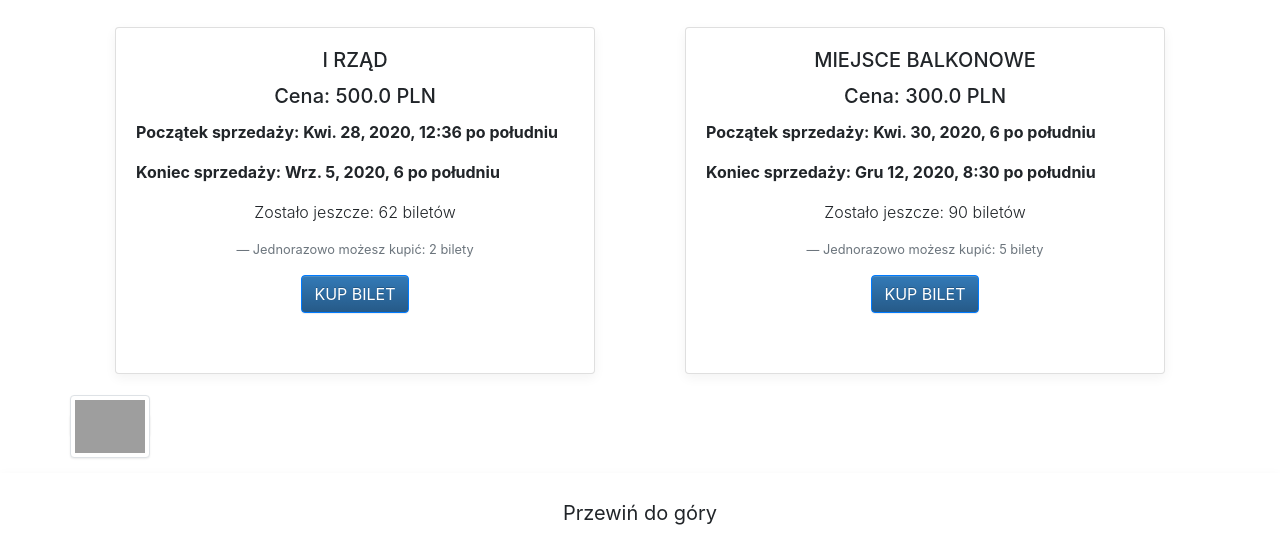
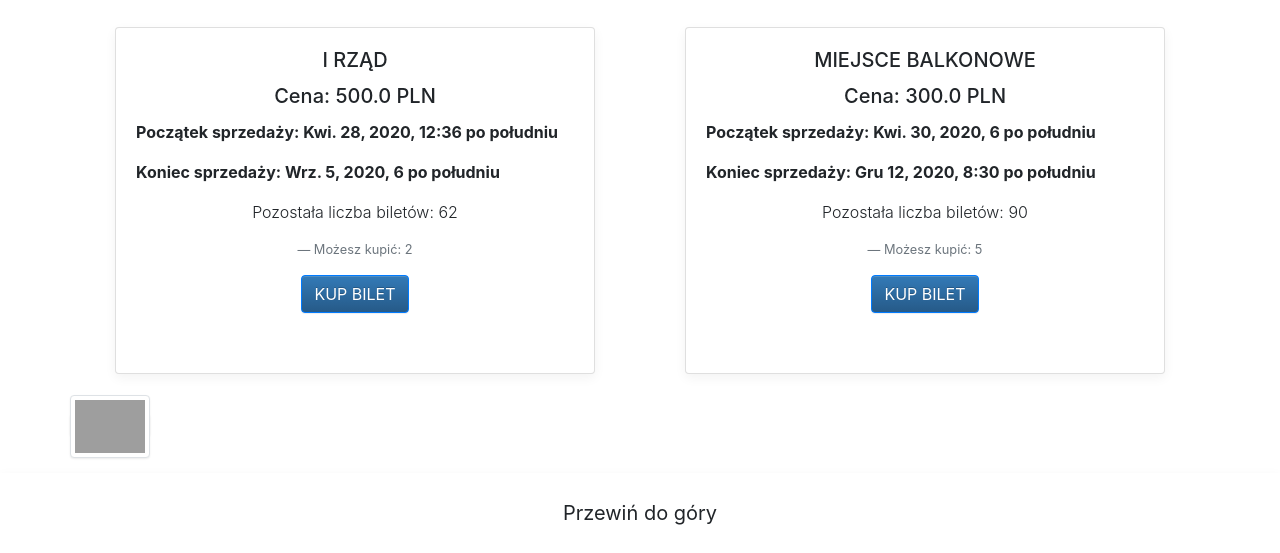
Before and after one commit to PythonProjectGroup/ticketsparty-backend, a Django app: page /events/1/ in a window 1280 px wide. Shown: the part 847-1400 px from the top of the page. Run offline with Django 3.2, Linux system fonts and the light colour scheme; a user stored in the database is signed in; data comes from the database, SQL or seed files in the repository; some libraries are stand-ins or nearby versions; grey boxes are pictures that could not be loaded.

Commit message:
fixes, fixes everywhere!

```diff
--- a/backend/errors.py
+++ b/backend/errors.py
@@ -4,3 +4,7 @@ class NoAvailableTickets(Exception):
 
 class UserHasExceededTheTicketAmountLimit(Exception):
     pass
+
+
+class InvalidAmount(Exception):
+    pass
--- a/backend/models.py
+++ b/backend/models.py
@@ -10,7 +10,7 @@ from django.db import models
 from django.utils.translation import ugettext_lazy as _
 
 from backend.errors import NoAvailableTickets, \
-    UserHasExceededTheTicketAmountLimit
+    UserHasExceededTheTicketAmountLimit, InvalidAmount
 
 
 class UserManager(BaseUserManager):
@@ -159,6 +159,8 @@ class ClientTickets(models.Model):
         if self.ticket_hash is None or self.ticket_hash == "":
             ticket_type = self.ticket_id
             print(self.amount)
+            if self.amount < 1 :
+                raise InvalidAmount(str(self.amount))
             if self.amount > ticket_type.available_amount:
                 raise NoAvailableTickets(str(ticket_type.available_amount))
 
--- a/backend/static/css/event.css
+++ b/backend/static/css/event.css
@@ -14,7 +14,7 @@ body {
     object-fit: cover;
 }
 
-.background-on{
+.background-on {
     overflow: hidden;
     background-size: cover;
     background-position: center;
@@ -27,7 +27,7 @@ body {
     object-fit: cover;
 }
 
-.background-off{
+.background-off {
     z-index: 9999;
 }
 
@@ -75,16 +75,25 @@ body {
     transition: opacity 1s ease;
 }
 
+.btn-disabled {
+    color: darkgrey;
+}
+
+.btn.btn-primary.green {
+    background-color: forestgreen;
+    border-color: transparent;
+}
+
 .btn:focus, .btn:active, button:focus, button:active {
     outline: none !important;
     box-shadow: none !important;
 }
 
-#image-gallery .modal-footer{
+#image-gallery .modal-footer {
     display: block;
 }
 
-.thumb{
+.thumb {
     margin-top: 15px;
     margin-bottom: 15px;
 }
--- a/backend/static/css/main.css
+++ b/backend/static/css/main.css
@@ -72,3 +72,8 @@ body {
     height: 200px;
     object-fit: cover;
 }
+
+.btn.btn-primary.green {
+    background-color: forestgreen;
+    border-color: transparent;
+}
--- a/backend/templates/backend/event.html
+++ b/backend/templates/backend/event.html
@@ -26,8 +26,9 @@
 
 </head>
 <body>
-{% if "lh3.googleusercontent.com" in pictures or not pictures%}
-    <div class="background-on" style="background-image: url('https://trello-backgrounds.s3.amazonaws.com/SharedBackground/2400x1600/0dcaf259403508a136e8dde0b8f9626f/photo-1578575436955-ef29da568c6c.jpg')"></div>
+{% if "lh3.googleusercontent.com" in pictures or not pictures %}
+    <div class="background-on"
+         style="background-image: url('https://trello-backgrounds.s3.amazonaws.com/SharedBackground/2400x1600/0dcaf259403508a136e8dde0b8f9626f/photo-1578575436955-ef29da568c6c.jpg')"></div>
 {% else %}
     <div class="background-on" style="background-image: url('{{ pictures.0 }}')"></div>
 {% endif %}
@@ -37,6 +38,7 @@
             <a href="/" class="btn btn-lg center-block test" role="button">Tickets Party</a>
             <nav>
                 {% if user.is_authenticated %}
+                    <a href="/events/new" class="btn btn-primary green" role="button">Dodaj wydarzenie</a>
                     <a href="/logout" class="btn btn-primary" role="button">Wyloguj się</a>
                 {% else %}
                     <a href="/login" class="btn btn-primary" role="button">Zaloguj się</a>
@@ -50,8 +52,9 @@
         <div class="row ">
             <div class="card box-shadow events-card   img-fluid" style="width: 45rem; height: auto">
                 <div class="embed-responsive embed-responsive-16by9 ">
-                    {% if "lh3.googleusercontent.com" in pictures or not pictures%}
-                        <img alt="haha" class="embed-responsive-item title-card" src="https://remotecoach.fit/wp-content/uploads/2020/01/placeholder_600x400.svg">
+                    {% if "lh3.googleusercontent.com" in pictures or not pictures %}
+                        <img alt="haha" class="embed-responsive-item title-card"
+                             src="https://remotecoach.fit/wp-content/uploads/2020/01/placeholder_600x400.svg">
                     {% else %}
                         <img alt="TEST" class="embed-responsive-item title-card" src={{ pictures.0 }}>
                     {% endif %}
@@ -89,15 +92,18 @@
                                             sprzedaży: {{ ticket_type.1.start_of_selling }}</p>
                                         <p class="font-weight-bold text-md-left">Koniec
                                             sprzedaży: {{ ticket_type.1.end_of_selling }}</p>
-                                        <p class="font-weight-light text-md-center">Zostało
-                                            jeszcze: {{ ticket_type.1.available_amount }} biletów</p>
-                                        <p class="blockquote-footer">Jednorazowo możesz
-                                            kupić: {{ ticket_type.2 }}
-                                            bilety</p>
+                                        <p class="font-weight-light text-md-center">Pozostała liczba
+                                            biletów: {{ ticket_type.1.available_amount }}</p>
+                                        <p class="blockquote-footer">Możesz
+                                            kupić: {{ ticket_type.2 }}</p>
 
+                                        {% if ticket_type.2 == 0 %}
+                                            <button class="btn-disabled">KUP BILET</button>
+                                        {% else %}
                                             <button type="button" class="btn btn-primary" data-toggle="modal"
                                                     data-target="#myModal">KUP BILET
                                             </button>
+                                        {% endif %}
 
                                         <div class="modal" id="myModal">
                                             <div class="modal-dialog">
@@ -118,11 +124,10 @@
                                                             sprzedaży: {{ ticket_type.1.start_of_selling }}</p>
                                                         <p class="font-weight-bold text-md-left">Koniec
                                                             sprzedaży: {{ ticket_type.1.end_of_selling }}</p>
-                                                        <p class="font-weight-light text-md-center">Zostało
-                                                            jeszcze: {{ ticket_type.1.available_amount }} biletów</p>
-                                                        <p class="blockquote-footer">Jednorazowo możesz
-                                                            kupić: {{ ticket_type.1.max_per_client }}
-                                                            bilety</p>
+                                                        <p class="font-weight-light text-md-center">Pozostała liczba
+                                                            biletów: {{ ticket_type.1.available_amount }}</p>
+                                                        <p class="blockquote-footer">Możesz
+                                                            kupić: {{ ticket_type.2 }}</p>
                                                         <form method="post" id="buyform">
                                                             {% csrf_token %}
                                                             <input type="number" name="ticket_type_id"
@@ -137,15 +142,6 @@
                                                                 {% endfor %}
                                                             </select>
 
-                                                            <div class="form-group" id="person">
-                                                                <label for="email">Proszę podać Adres Email osoby, dla
-                                                                    której kupujesz bilet</label>
-                                                                <input type="email" name="ticket_mail"
-                                                                       class="form-control" id="email"
-                                                                       value="{{ user.email }}"
-                                                                       aria-describedby="emailHelp"
-                                                                       placeholder="Podaj email na jaki mamy wysłać bilet">
-                                                            </div>
                                                             <div class="form-group">
                                                                 <label for="name">Proszę podać Imię i Nazwisko osoby,
                                                                     dla której kupujesz bilet</label>
@@ -180,11 +176,10 @@
                                             sprzedaży: {{ ticket_type.1.start_of_selling }}</p>
                                         <p class="font-weight-bold text-md-left">Koniec
                                             sprzedaży: {{ ticket_type.1.end_of_selling }}</p>
-                                        <p class="font-weight-light text-md-center">Zostało
-                                            jeszcze: {{ ticket_type.1.available_amount }} biletów</p>
-                                        <p class="blockquote-footer">Jednorazowo możesz
-                                            kupić: {{ ticket_type.1.max_per_client }}
-                                            bilety</p>
+                                        <p class="font-weight-light text-md-center">Pozostała liczba
+                                            biletów: {{ ticket_type.1.available_amount }}</p>
+                                        <p class="blockquote-footer">Możesz
+                                            kupić: {{ ticket_type.1.max_per_client }}</p>
                                         <a href="/login" class="btn btn-warning ">Aby zakupić bilet musisz się
                                             zalogować!</a>
                                     </div>
@@ -196,7 +191,7 @@
             </div>
         </div>
     {% else %}
-        Nie ma ticketów :(
+        Wydarzenie nie posiada dostępnych biletów.
     {% endif %}
 </div>
 
--- a/backend/templates/backend/main.html
+++ b/backend/templates/backend/main.html
@@ -22,6 +22,7 @@
                     <a href="/" class="btn btn-lg center-block test" role="button">Tickets Party</a>
                     <nav>
                         {% if user.is_authenticated %}
+                            <a href="/events/new" class="btn btn-primary green" role="button">Dodaj wydarzenie</a>
                             <a href="/logout" class="btn btn-primary" role="button">Wyloguj się</a>
                         {% else %}
                             <a href="/login" class="btn btn-primary" role="button">Zaloguj się</a>
--- a/backend/templates/registration/login.html
+++ b/backend/templates/registration/login.html
@@ -39,7 +39,7 @@
                                     {% endfor %}
                                     <div class="center-block text-center">
                                         <button class="btn btn-info btn-md " type="submit" value="login"
-                                                id="login_button">Potwierdź
+                                                id="login_button">Zaloguj się
                                         </button>
                                     </div>
                                 </form>
--- a/backend/views.py
+++ b/backend/views.py
@@ -46,9 +46,8 @@ def event(request, event_id):
         ticket_type_id = int(request.POST.get('ticket_type_id', -1))
         client_id = request.user.id
         name = request.POST.get('ticket_name', None)
-        mail = request.POST.get('ticket_mail', None)
         amount = request.POST.get('amount', 0)
-        if not name or not mail or ticket_type_id == -1:
+        if not name or ticket_type_id == -1:
             print("Warning: Malformed post")
         else:
             try:
@@ -132,7 +131,7 @@ def event_apikey(request, id):
 
 
 def e404(request):
-    return render(request, 'backend/404.html')
+    return render(request, '404.html')
 
 
 class CustomTokenObtainPairSerializer(TokenObtainPairSerializer):
--- a/tickets/urls.py
+++ b/tickets/urls.py
@@ -36,7 +36,7 @@ urlpatterns = [
                   path('events/<int:event_id>/', views.event, name='event'),
                   path('auth/jwt/create/', views.CustomTokenObtainPairView.as_view(), name='custom_token_obtain_pair'),
                   path('events/<int:id>/apikey', views.event_apikey),
-                  path('add_event/', views.add_event),
+                  path('events/new', views.add_event),
                   path('auth/', include('djoser.urls')),
                   path('auth/', include('djoser.urls.jwt')),
               ] + static(settings.MEDIA_URL, document_root=settings.MEDIA_ROOT)
```
Also changed, not shown: backend/static/css/login.css (+6 -3 lines), backend/templates/backend/add_event.html (+13 -15 lines). Lines whose indentation alone changed are shown as unchanged.
